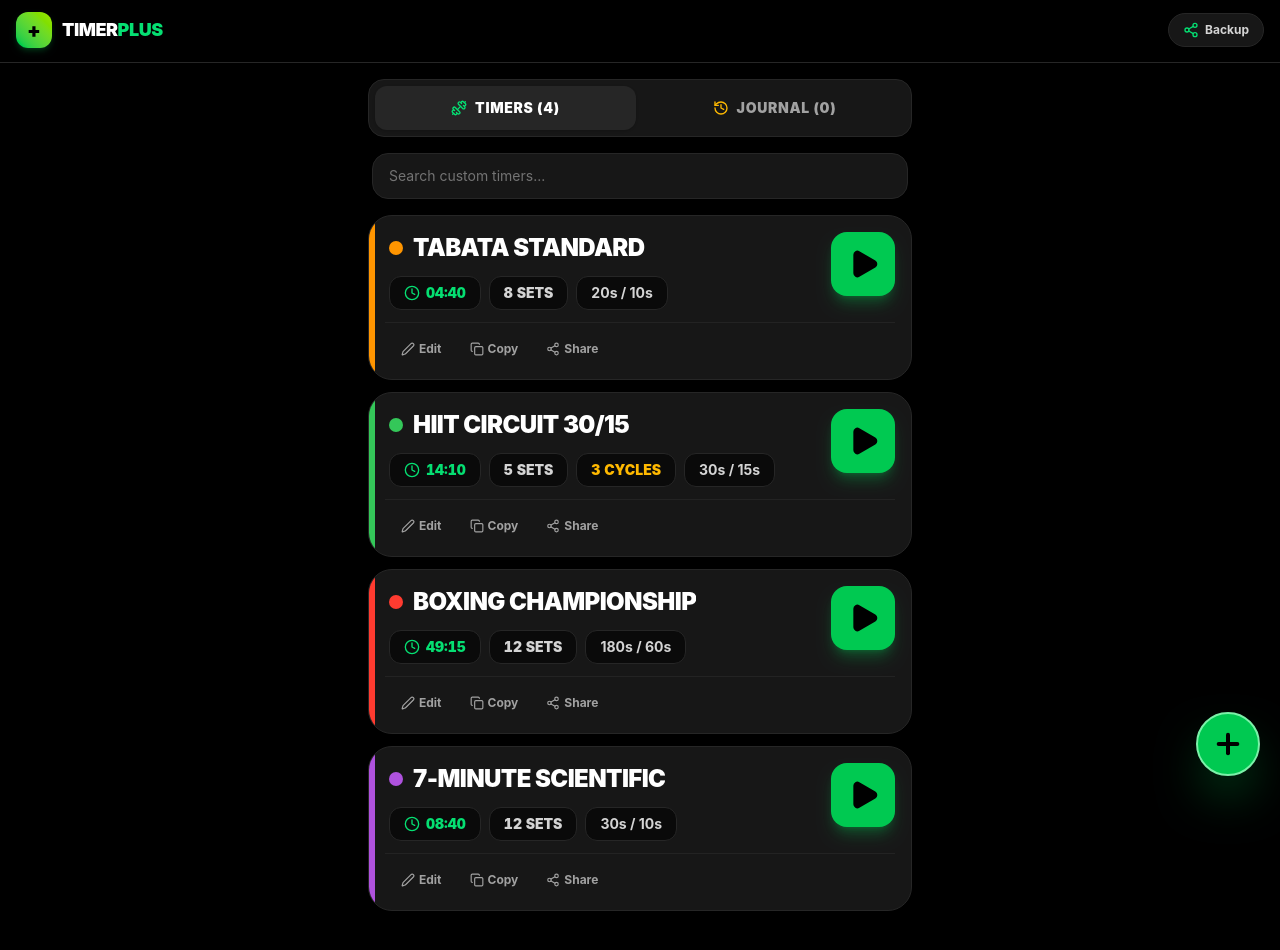
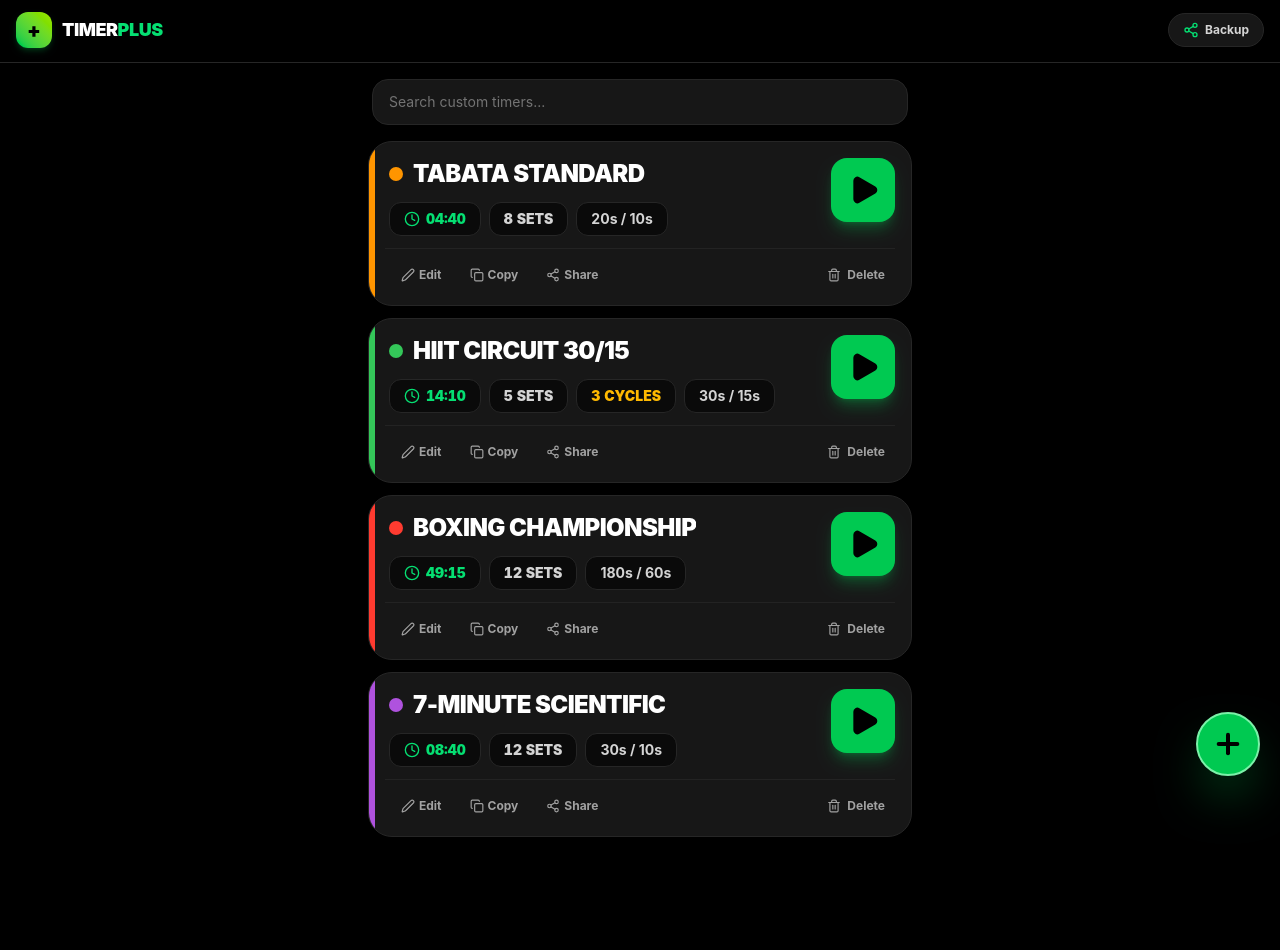
Before and after one commit to msyncs-projects/OpenTimer, a Next.js app: page / in a window 1280 px wide. Shown: the top 950 px of the page. Built offline with nearby package versions, Linux system fonts and the light colour scheme.

Commit message:
Remove journal tab and enable deleting saved timers

```diff
--- a/src/app/page.tsx
+++ b/src/app/page.tsx
@@ -8,33 +8,28 @@ import {
   saveSingleWorkout,
   deleteWorkout,
   duplicateWorkout,
-  loadWorkoutLogs,
   saveWorkoutLog,
-  clearWorkoutLogs,
   decodeWorkoutFromUrl,
 } from '@/lib/storage';
 import { WorkoutListView } from '@/components/WorkoutListView';
 import { WorkoutActiveScreen } from '@/components/WorkoutActiveScreen';
 import { WorkoutBuilderModal } from '@/components/WorkoutBuilderModal';
-import { WorkoutHistoryView } from '@/components/WorkoutHistoryView';
 import { ShareModal } from '@/components/ShareModal';
 import { unlockAudio, initGlobalAudioUnlock } from '@/lib/audio';
-import { Dumbbell, History, Share2, Plus, Sparkles, Smartphone } from 'lucide-react';
+import { Share2, Smartphone } from 'lucide-react';
 
 export default function Home() {
   const [workouts, setWorkouts] = useState<Workout[]>(DEFAULT_WORKOUTS);
-  const [logs, setLogs] = useState<WorkoutLog[]>([]);
   const [activeWorkout, setActiveWorkout] = useState<Workout | null>(null);
   const [builderWorkout, setBuilderWorkout] = useState<Workout | null | undefined>(undefined); // null = new, Workout = edit, undefined = closed
   const [shareWorkout, setShareWorkout] = useState<Workout | null | undefined>(undefined);
-  const [activeTab, setActiveTab] = useState<'timers' | 'history'>('timers');
   const [showPwaBanner, setShowPwaBanner] = useState(false);
 
   // Initialize on mount
   useEffect(() => {
     const loaded = loadWorkouts();
+    // eslint-disable-next-line react-hooks/set-state-in-effect
     setWorkouts(loaded);
-    setLogs(loadWorkoutLogs());
 
     // Check for shared workout in URL
     if (typeof window !== 'undefined') {
@@ -91,7 +86,6 @@ export default function Home() {
       roundsCompleted: activeWorkout.rounds.length * (activeWorkout.rounds[0]?.repeats || 1),
     };
     saveWorkoutLog(log);
-    setLogs(loadWorkoutLogs());
   };
 
   const handleSaveWorkout = (saved: Workout) => {
@@ -100,24 +94,28 @@ export default function Home() {
     setBuilderWorkout(undefined);
   };
 
-  const handleDeleteWorkout = (id: string) => {
+  const handleDeleteWorkout = (id: string): boolean => {
     if (confirm('Are you sure you want to delete this timer?')) {
       const updated = deleteWorkout(id);
       setWorkouts(updated);
+      if (builderWorkout && builderWorkout.id === id) {
+        setBuilderWorkout(undefined);
       }
+      if (shareWorkout && shareWorkout.id === id) {
+        setShareWorkout(undefined);
+      }
+      if (activeWorkout && activeWorkout.id === id) {
+        setActiveWorkout(null);
+      }
+      return true;
+    }
+    return false;
   };
 
   const handleDuplicateWorkout = (workout: Workout) => {
     const copy = duplicateWorkout(workout);
     const updated = saveSingleWorkout(copy);
     setWorkouts(updated);
-  };
-
-  const handleClearHistory = () => {
-    if (confirm('Are you sure you want to clear your workout history?')) {
-      clearWorkoutLogs();
-      setLogs([]);
-    }
   };
 
   return (
@@ -140,7 +138,7 @@ export default function Home() {
           <button
             type="button"
             onClick={() => setShareWorkout(workouts[0] || null)}
-            className="px-3.5 py-2 rounded-full bg-neutral-900 border border-neutral-800 text-neutral-300 hover:text-white flex items-center gap-1.5 text-xs font-bold active:scale-95 transition"
+            className="px-3.5 py-2 rounded-full bg-neutral-900 border border-neutral-800 text-neutral-300 hover:text-white flex items-center gap-1.5 text-xs font-bold active:scale-95 transition cursor-pointer"
             title="Share & Backup"
           >
             <Share2 className="w-4 h-4 text-green-400" />
@@ -163,44 +161,14 @@ export default function Home() {
             <button
               type="button"
               onClick={() => setShowPwaBanner(false)}
-              className="text-neutral-500 hover:text-white px-2 py-1 font-bold text-sm"
+              className="text-neutral-500 hover:text-white px-2 py-1 font-bold text-sm cursor-pointer"
             >
               ✕
             </button>
           </div>
         )}
 
-        {/* Tab Selector */}
-        <div className="grid grid-cols-2 gap-2 p-1.5 bg-neutral-900 rounded-2xl border border-neutral-800 mb-4 select-none">
-          <button
-            type="button"
-            onClick={() => setActiveTab('timers')}
-            className={`py-3 rounded-xl text-sm font-black uppercase tracking-wider flex items-center justify-center gap-2 transition active:scale-95 cursor-pointer ${
-              activeTab === 'timers'
-                ? 'bg-neutral-800 text-white shadow'
-                : 'text-neutral-400 hover:text-white'
-            }`}
-          >
-            <Dumbbell className="w-4 h-4 text-green-400" />
-            Timers ({workouts.length})
-          </button>
-
-          <button
-            type="button"
-            onClick={() => setActiveTab('history')}
-            className={`py-3 rounded-xl text-sm font-black uppercase tracking-wider flex items-center justify-center gap-2 transition active:scale-95 cursor-pointer ${
-              activeTab === 'history'
-                ? 'bg-neutral-800 text-white shadow'
-                : 'text-neutral-400 hover:text-white'
-            }`}
-          >
-            <History className="w-4 h-4 text-amber-400" />
-            Journal ({logs.length})
-          </button>
-        </div>
-
-        {/* Tab Content */}
-        {activeTab === 'timers' ? (
+        {/* Workout List */}
         <WorkoutListView
           workouts={workouts}
           onStart={handleStartWorkout}
@@ -210,9 +178,6 @@ export default function Home() {
           onShare={(w) => setShareWorkout(w)}
           onCreateNew={() => setBuilderWorkout(null)}
         />
-        ) : (
-          <WorkoutHistoryView logs={logs} onClear={handleClearHistory} />
-        )}
       </div>
 
       {/* ========================================================
@@ -233,6 +198,7 @@ export default function Home() {
         <WorkoutBuilderModal
           initialWorkout={builderWorkout}
           onSave={handleSaveWorkout}
+          onDelete={handleDeleteWorkout}
           onClose={() => setBuilderWorkout(undefined)}
         />
       )}
--- a/src/components/WorkoutListView.tsx
+++ b/src/components/WorkoutListView.tsx
@@ -11,9 +11,6 @@ import {
   Share2,
   Plus,
   Clock,
-  RotateCw,
-  Flame,
-  Dumbbell,
 } from 'lucide-react';
 
 interface WorkoutListViewProps {
@@ -169,30 +166,50 @@ export function WorkoutListView({
                   </button>
                 </div>
 
-                {!workout.isDefault && (
                 <button
                   type="button"
                   onClick={(e) => {
                     e.stopPropagation();
                     onDelete(workout.id);
                   }}
-                    className="p-2 rounded-lg text-neutral-500 hover:text-red-400 hover:bg-neutral-800 transition active:scale-95 cursor-pointer"
+                  className="px-2.5 py-1.5 rounded-lg text-neutral-400 hover:text-red-400 hover:bg-red-500/10 text-xs font-bold flex items-center gap-1.5 transition active:scale-95 cursor-pointer"
                   title="Delete timer"
+                  aria-label={`Delete ${workout.name}`}
                 >
-                    <Trash2 className="w-4 h-4" />
+                  <Trash2 className="w-3.5 h-3.5" />
+                  <span>Delete</span>
                 </button>
-                )}
               </div>
             </div>
           );
         })}
       </div>
 
-      {filteredWorkouts.length === 0 && (
+      {workouts.length === 0 ? (
+        <div className="p-10 text-center bg-neutral-900/50 rounded-3xl border border-neutral-800 space-y-4 my-4">
+          <div className="w-14 h-14 mx-auto rounded-2xl bg-neutral-800 flex items-center justify-center text-neutral-400">
+            <Clock className="w-7 h-7" />
+          </div>
+          <div className="space-y-1">
+            <h3 className="text-base font-bold text-white">No timers saved</h3>
+            <p className="text-xs text-neutral-400 max-w-xs mx-auto">
+              Create your own custom interval workout by tapping the button below.
+            </p>
+          </div>
+          <button
+            type="button"
+            onClick={onCreateNew}
+            className="inline-flex items-center gap-2 px-5 py-2.5 rounded-xl bg-green-500 hover:bg-green-400 text-black text-xs font-black uppercase tracking-wider transition active:scale-95 cursor-pointer shadow-lg shadow-green-500/20"
+          >
+            <Plus className="w-4 h-4 stroke-[3]" />
+            Create Timer
+          </button>
+        </div>
+      ) : filteredWorkouts.length === 0 ? (
         <div className="p-8 text-center text-neutral-400 bg-neutral-900/50 rounded-3xl border border-neutral-800">
           No timers found matching &quot;{search}&quot;.
         </div>
-      )}
+      ) : null}
 
       {/* Floating Action Button (FAB) - Matching screenshot timerplus_4.png! */}
       <div className="fixed right-5 bottom-6 z-40">
--- a/src/lib/storage.ts
+++ b/src/lib/storage.ts
@@ -161,7 +161,7 @@ export function loadWorkouts(): Workout[] {
       return DEFAULT_WORKOUTS;
     }
     const parsed = JSON.parse(raw);
-    if (Array.isArray(parsed) && parsed.length > 0) {
+    if (Array.isArray(parsed)) {
       return parsed;
     }
     return DEFAULT_WORKOUTS;
```
Also changed, not shown: src/components/WorkoutBuilderModal.tsx (+46 -8 lines). Lines whose indentation alone changed are shown as unchanged.
